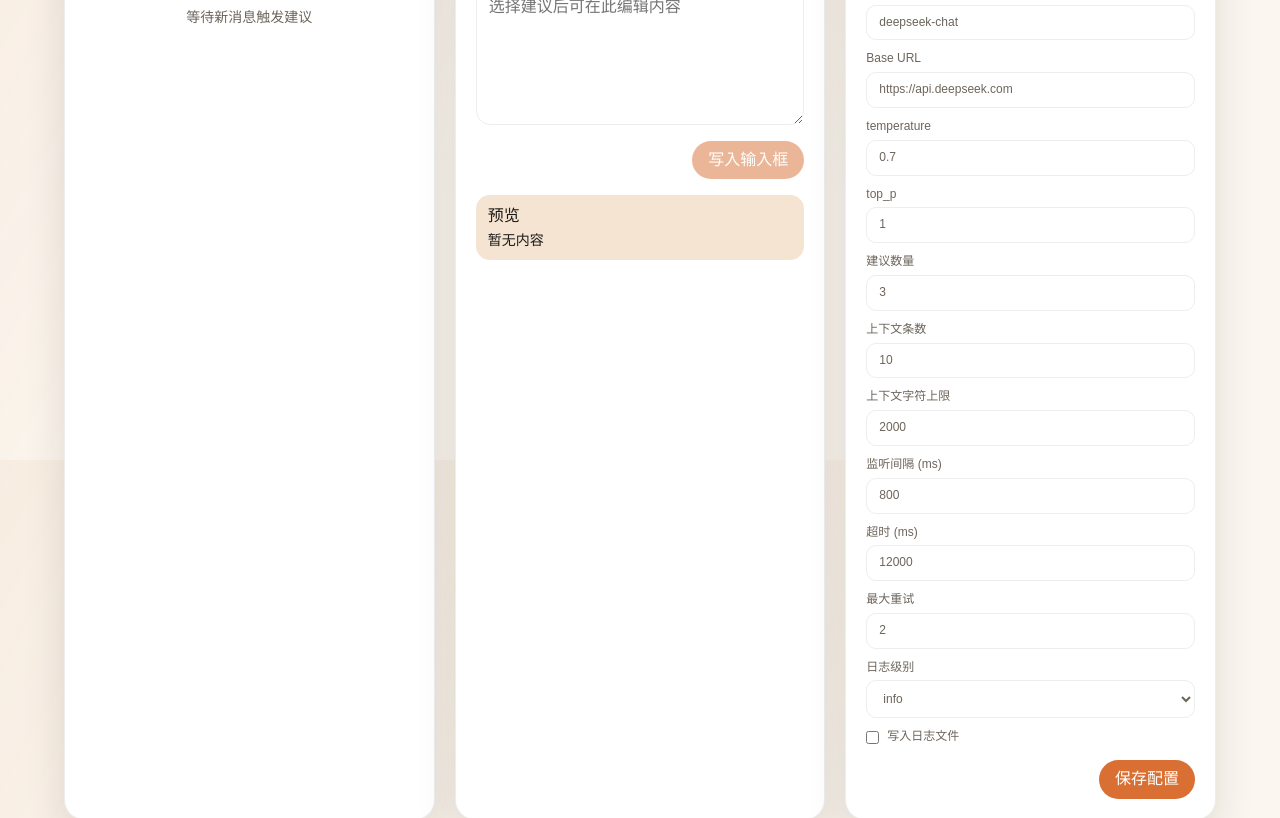
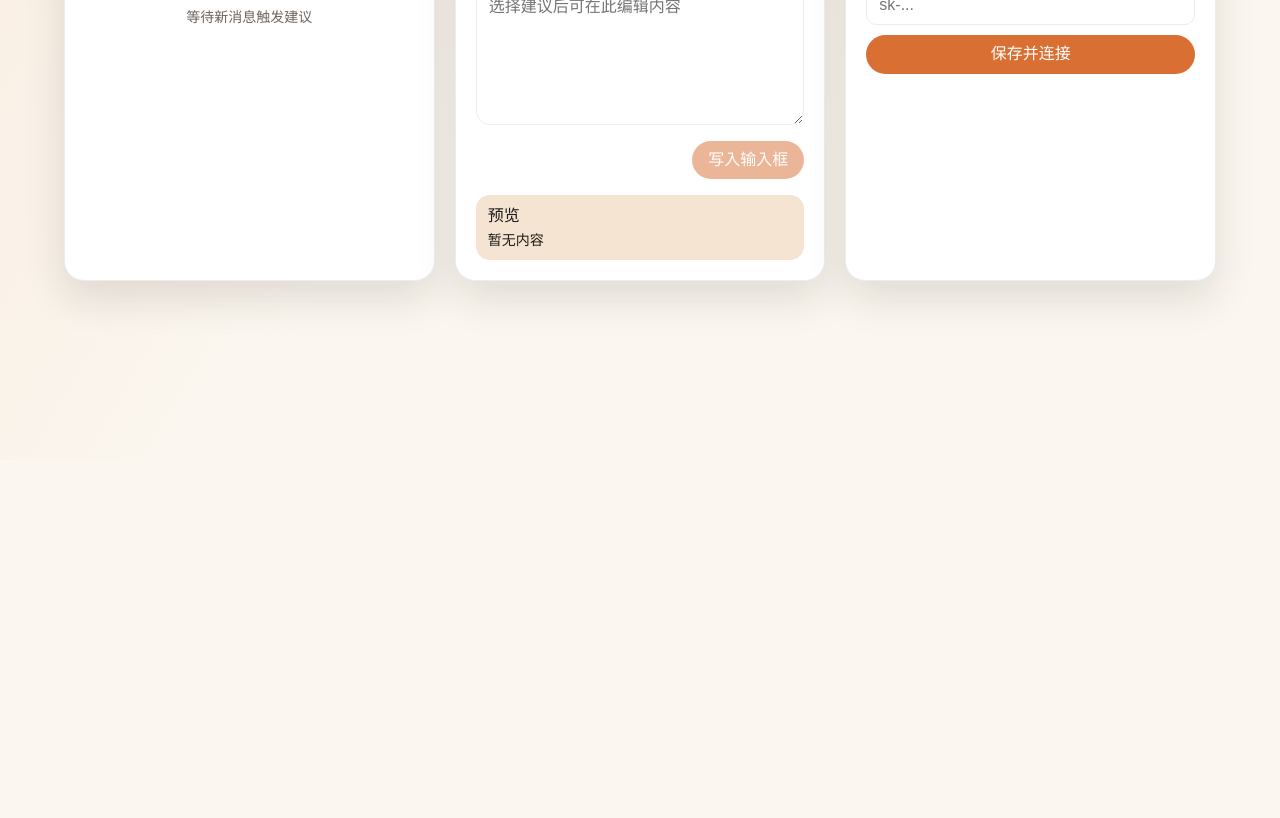
Before and after one commit to cacr92/WeReply, a React (Vite) app: page / in a window 1280 px wide. Shown: the part 340-1158 px from the top of the page. After the commit the page ends 800 px from the top, so only its background shows below. Built offline with nearby package versions, Linux system fonts and the light colour scheme.

Commit message:
feat: simplify ui and api key status

```diff
--- a/src/App.css
+++ b/src/App.css
@@ -252,38 +252,6 @@ html[data-theme="dark"] .suggestion {
   font-size: 14px;
 }
 
-.config-grid {
-  display: grid;
-  gap: 12px;
-}
-
-.config-grid label {
-  display: grid;
-  gap: 6px;
-  font-size: 12px;
-  color: var(--text-muted);
-}
-
-.config-grid input,
-.config-grid select {
-  padding: 10px 12px;
-  border-radius: var(--radius-sm);
-  border: 1px solid var(--border-soft);
-  background: transparent;
-  color: inherit;
-}
-
-.config-grid .toggle {
-  display: flex;
-  align-items: center;
-  gap: 8px;
-}
-
-.config-actions {
-  display: flex;
-  justify-content: flex-end;
-}
-
 .api-key {
   display: grid;
   gap: 10px;
--- a/src/App.tsx
+++ b/src/App.tsx
@@ -2,14 +2,10 @@ import { useCallback, useEffect, useMemo, useState } from "react";
 import { listen } from "@tauri-apps/api/event";
 import { message } from "antd";
 import "./App.css";
-import type {
-  Config,
-  ErrorPayload,
-  Status,
-  Suggestion,
-  SuggestionsUpdated,
-} from "./bindings";
+import type { ErrorPayload, Status, Suggestion, SuggestionsUpdated } from "./bindings";
 import { commands } from "./bindings";
+import type { ApiKeyStatus } from "./utils/apiKey";
+import { getApiKeyStatusLabel } from "./utils/apiKey";
 import { getStateLabel, getStyleLabel } from "./utils/labels";
 
 const DEFAULT_STATUS: Status = {
@@ -19,24 +15,8 @@ const DEFAULT_STATUS: Status = {
   last_error: "",
 };
 
-const DEFAULT_CONFIG: Config = {
-  deepseek_model: "deepseek-chat",
-  suggestion_count: 3,
-  context_max_messages: 10,
-  context_max_chars: 2000,
-  poll_interval_ms: 800,
-  temperature: 0.7,
-  top_p: 1.0,
-  base_url: "https://api.deepseek.com",
-  timeout_ms: 12000,
-  max_retries: 2,
-  log_level: "info",
-  log_to_file: false,
-};
-
 function App() {
   const [status, setStatus] = useState<Status>(DEFAULT_STATUS);
-  const [config, setConfig] = useState<Config>(DEFAULT_CONFIG);
   const [suggestions, setSuggestions] = useState<Suggestion[]>([]);
   const [activeSuggestionId, setActiveSuggestionId] = useState<string | null>(
     null,
@@ -44,6 +24,7 @@ function App() {
   const [draftText, setDraftText] = useState("");
   const [apiKeySet, setApiKeySet] = useState(false);
   const [apiKeyInput, setApiKeyInput] = useState("");
+  const [apiKeyStatus, setApiKeyStatus] = useState<ApiKeyStatus>("idle");
   const [lastChatId, setLastChatId] = useState<string | null>(null);
   const [theme, setTheme] = useState(() => {
     const saved = localStorage.getItem("wereply-theme");
@@ -57,19 +38,16 @@ function App() {
 
   useEffect(() => {
     const bootstrap = async () => {
-      const [statusRes, configRes, keyRes] = await Promise.all([
+      const [statusRes, keyRes] = await Promise.all([
         commands.getStatus(),
-        commands.getConfig(),
         commands.getApiKeyStatus(),
       ]);
       if (statusRes.success && statusRes.data) {
         setStatus(statusRes.data);
       }
-      if (configRes.success && configRes.data) {
-        setConfig(configRes.data);
-      }
       if (keyRes.success && typeof keyRes.data === "boolean") {
         setApiKeySet(keyRes.data);
+        setApiKeyStatus(keyRes.data ? "connected" : "idle");
       }
     };
     void bootstrap();
@@ -163,34 +141,22 @@ function App() {
     }
   }, [draftText, lastChatId]);
 
-  const updateConfigField = useCallback(
-    <K extends keyof Config>(key: K, value: Config[K]) => {
-      setConfig((prev) => ({ ...prev, [key]: value }));
-    },
-    [],
-  );
-
-  const handleSaveConfig = useCallback(async () => {
-    const res = await commands.setConfig(config);
-    if (res.success) {
-      message.success("配置已保存");
-    } else {
-      message.error(res.message || "保存失败");
-    }
-  }, [config]);
-
   const handleSaveApiKey = useCallback(async () => {
     if (!apiKeyInput.trim()) {
       message.warning("请输入 API 密钥");
       return;
     }
+    setApiKeyStatus("connecting");
     const res = await commands.saveApiKey(apiKeyInput.trim());
     if (res.success) {
-      message.success("API 密钥已保存");
+      message.success("API 密钥已保存并连接成功");
       setApiKeyInput("");
       setApiKeySet(true);
+      setApiKeyStatus("connected");
     } else {
-      message.error(res.message || "保存失败");
+      message.error(res.message || "连接失败");
+      setApiKeySet(false);
+      setApiKeyStatus("failed");
     }
   }, [apiKeyInput]);
 
@@ -199,6 +165,7 @@ function App() {
     if (res.success) {
       message.success("API 密钥已删除");
       setApiKeySet(false);
+      setApiKeyStatus("idle");
     } else {
       message.error(res.message || "删除失败");
     }
@@ -315,171 +282,10 @@ function App() {
           </div>
         </div>
 
-        <div className="panel config">
-          <div className="panel-header">
-            <h2>配置面板</h2>
-            <span>DeepSeek / 监听参数</span>
-          </div>
-          <div className="config-grid">
-            <label>
-              模型
-              <input
-                value={config.deepseek_model}
-                onChange={(event) =>
-                  updateConfigField("deepseek_model", event.target.value)
-                }
-              />
-            </label>
-            <label>
-              Base URL
-              <input
-                value={config.base_url}
-                onChange={(event) =>
-                  updateConfigField("base_url", event.target.value)
-                }
-              />
-            </label>
-            <label>
-              temperature
-              <input
-                type="number"
-                step="0.1"
-                value={config.temperature}
-                onChange={(event) =>
-                  updateConfigField(
-                    "temperature",
-                    Number.parseFloat(event.target.value || "0"),
-                  )
-                }
-              />
-            </label>
-            <label>
-              top_p
-              <input
-                type="number"
-                step="0.1"
-                value={config.top_p}
-                onChange={(event) =>
-                  updateConfigField(
-                    "top_p",
-                    Number.parseFloat(event.target.value || "0"),
-                  )
-                }
-              />
-            </label>
-            <label>
-              建议数量
-              <input
-                type="number"
-                value={config.suggestion_count}
-                onChange={(event) =>
-                  updateConfigField(
-                    "suggestion_count",
-                    Number.parseInt(event.target.value || "0", 10),
-                  )
-                }
-              />
-            </label>
-            <label>
-              上下文条数
-              <input
-                type="number"
-                value={config.context_max_messages}
-                onChange={(event) =>
-                  updateConfigField(
-                    "context_max_messages",
-                    Number.parseInt(event.target.value || "0", 10),
-                  )
-                }
-              />
-            </label>
-            <label>
-              上下文字符上限
-              <input
-                type="number"
-                value={config.context_max_chars}
-                onChange={(event) =>
-                  updateConfigField(
-                    "context_max_chars",
-                    Number.parseInt(event.target.value || "0", 10),
-                  )
-                }
-              />
-            </label>
-            <label>
-              监听间隔 (ms)
-              <input
-                type="number"
-                value={config.poll_interval_ms}
-                onChange={(event) =>
-                  updateConfigField(
-                    "poll_interval_ms",
-                    Number.parseInt(event.target.value || "0", 10),
-                  )
-                }
-              />
-            </label>
-            <label>
-              超时 (ms)
-              <input
-                type="number"
-                value={config.timeout_ms}
-                onChange={(event) =>
-                  updateConfigField(
-                    "timeout_ms",
-                    Number.parseInt(event.target.value || "0", 10),
-                  )
-                }
-              />
-            </label>
-            <label>
-              最大重试
-              <input
-                type="number"
-                value={config.max_retries}
-                onChange={(event) =>
-                  updateConfigField(
-                    "max_retries",
-                    Number.parseInt(event.target.value || "0", 10),
-                  )
-                }
-              />
-            </label>
-            <label>
-              日志级别
-              <select
-                value={config.log_level}
-                onChange={(event) =>
-                  updateConfigField("log_level", event.target.value)
-                }
-              >
-                <option value="trace">trace</option>
-                <option value="debug">debug</option>
-                <option value="info">info</option>
-                <option value="warn">warn</option>
-                <option value="error">error</option>
-              </select>
-            </label>
-            <label className="toggle">
-              <input
-                type="checkbox"
-                checked={config.log_to_file}
-                onChange={(event) =>
-                  updateConfigField("log_to_file", event.target.checked)
-                }
-              />
-              写入日志文件
-            </label>
-          </div>
-          <div className="config-actions">
-            <button onClick={handleSaveConfig}>保存配置</button>
-          </div>
-        </div>
-
         <div className="panel security">
           <div className="panel-header">
             <h2>API 密钥</h2>
-            <span>{apiKeySet ? "已保存" : "未设置"}</span>
+            <span>{getApiKeyStatusLabel(apiKeyStatus)}</span>
           </div>
           <div className="api-key">
             <input
@@ -488,10 +294,14 @@ function App() {
               value={apiKeyInput}
               onChange={(event) => setApiKeyInput(event.target.value)}
             />
-            <button onClick={handleSaveApiKey}>保存密钥</button>
-            <button className="ghost" onClick={handleDeleteApiKey}>
-              删除密钥
+            <button onClick={handleSaveApiKey} disabled={apiKeyStatus === "connecting"}>
+              保存并连接
             </button>
+            {apiKeySet ? (
+              <button className="ghost" onClick={handleDeleteApiKey}>
+                删除密钥
+              </button>
+            ) : null}
           </div>
         </div>
       </section>
--- /dev/null
+++ b/src/utils/apiKey.ts
@@ -0,0 +1,11 @@
+export type ApiKeyStatus = "idle" | "connecting" | "connected" | "failed";
+
+const STATUS_LABEL: Record<ApiKeyStatus, string> = {
+  idle: "未设置",
+  connecting: "连接中",
+  connected: "已连接",
+  failed: "连接失败",
+};
+
+export const getApiKeyStatusLabel = (status: ApiKeyStatus): string =>
+  STATUS_LABEL[status] ?? "未知";
```
Also changed, not shown: 1 other file (tests, documents, lock files or other folders).
